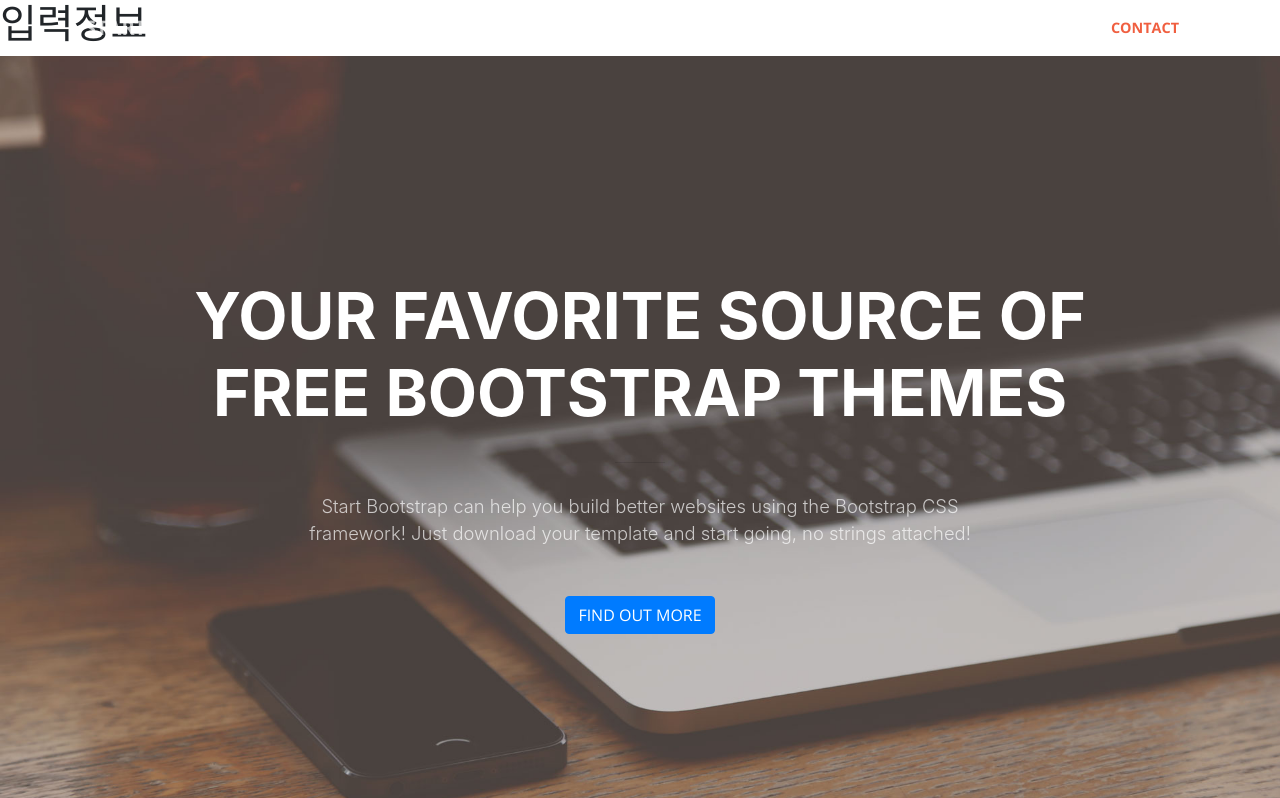
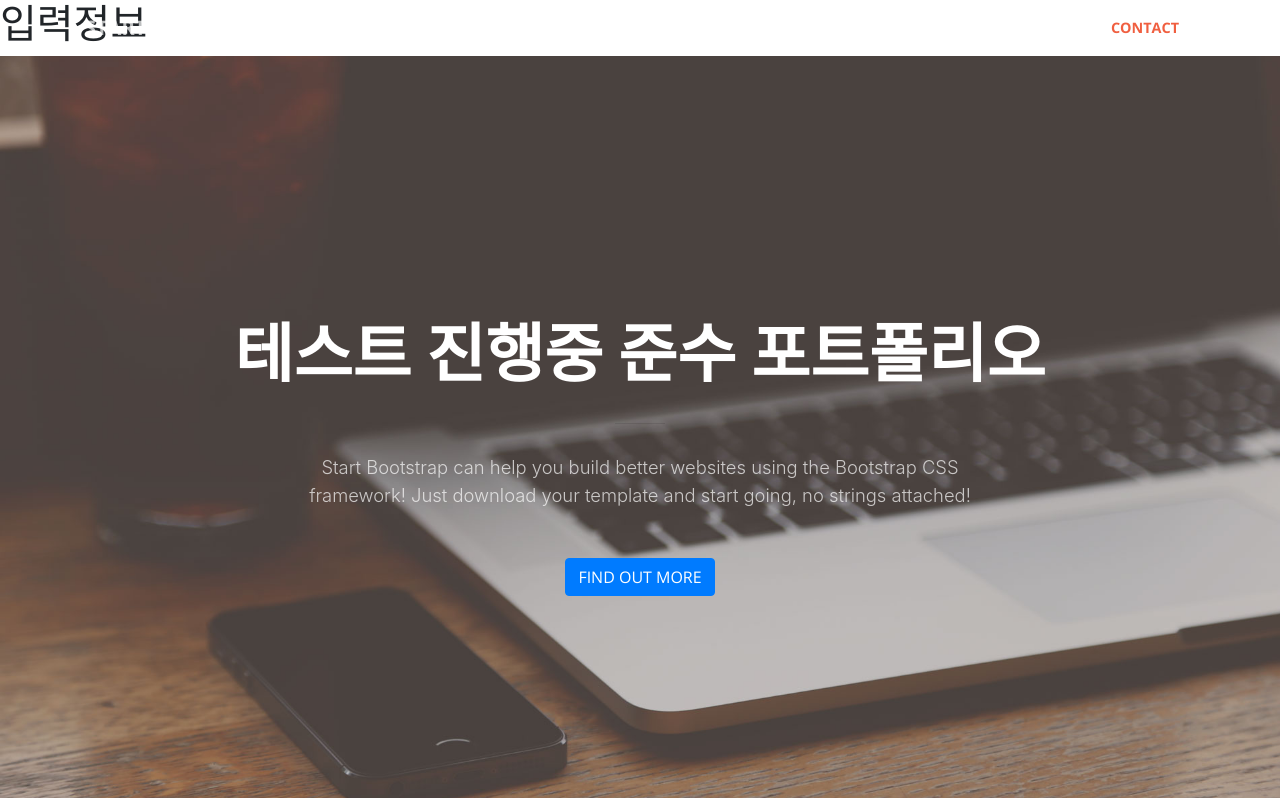
Before and after one commit to JSIncognito/JSIncognito.github.io, a website with bundled scripts: page index.html in a window 1280 px wide. Shown: the top 798 px of the page. Built offline with nearby package versions, Linux system fonts and the light colour scheme.

Commit message:
Update index.html

```diff
--- a/index.html
+++ b/index.html
@@ -59,7 +59,7 @@
         <div class="row">
           <div class="col-lg-10 mx-auto">
             <h1 class="text-uppercase">
-              <strong>Your Favorite Source of Free Bootstrap Themes</strong>
+              <strong>테스트 진행중 준수 포트폴리오</strong>
             </h1>
             <hr>
           </div>
```
